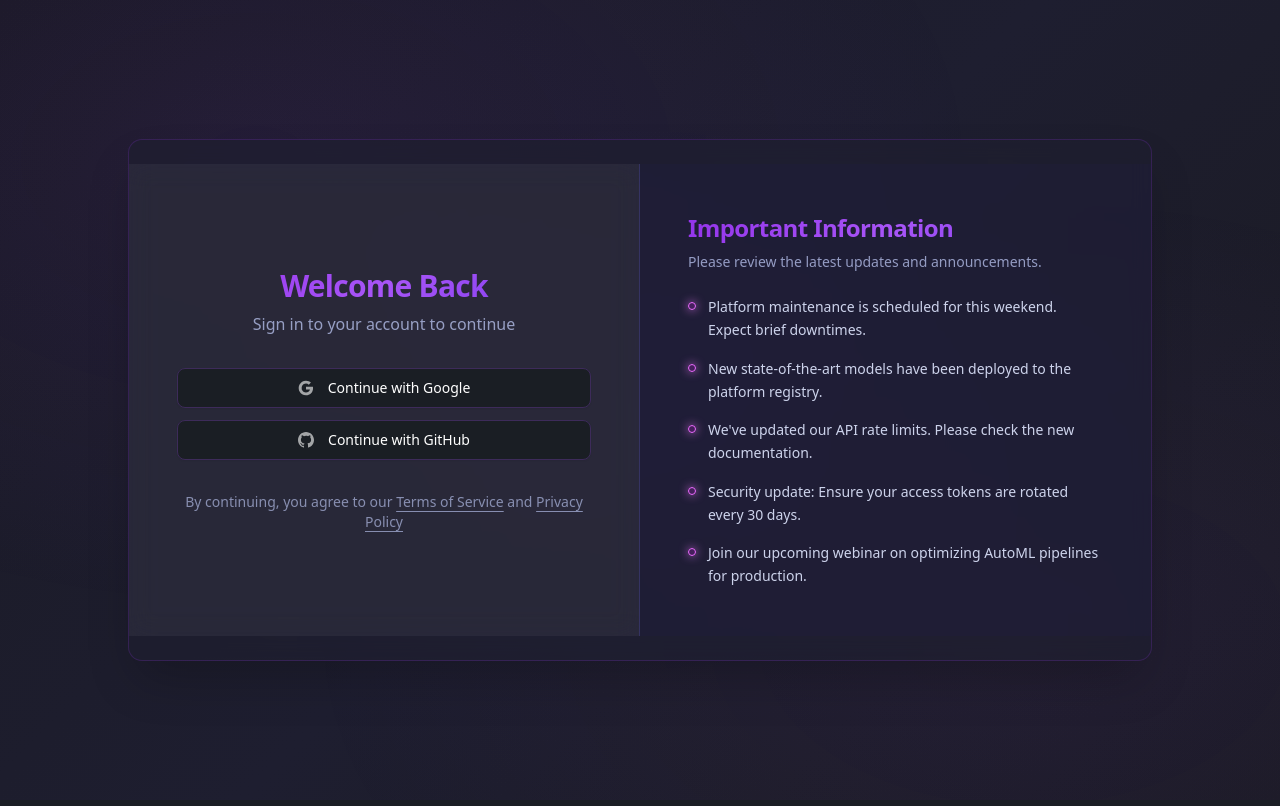
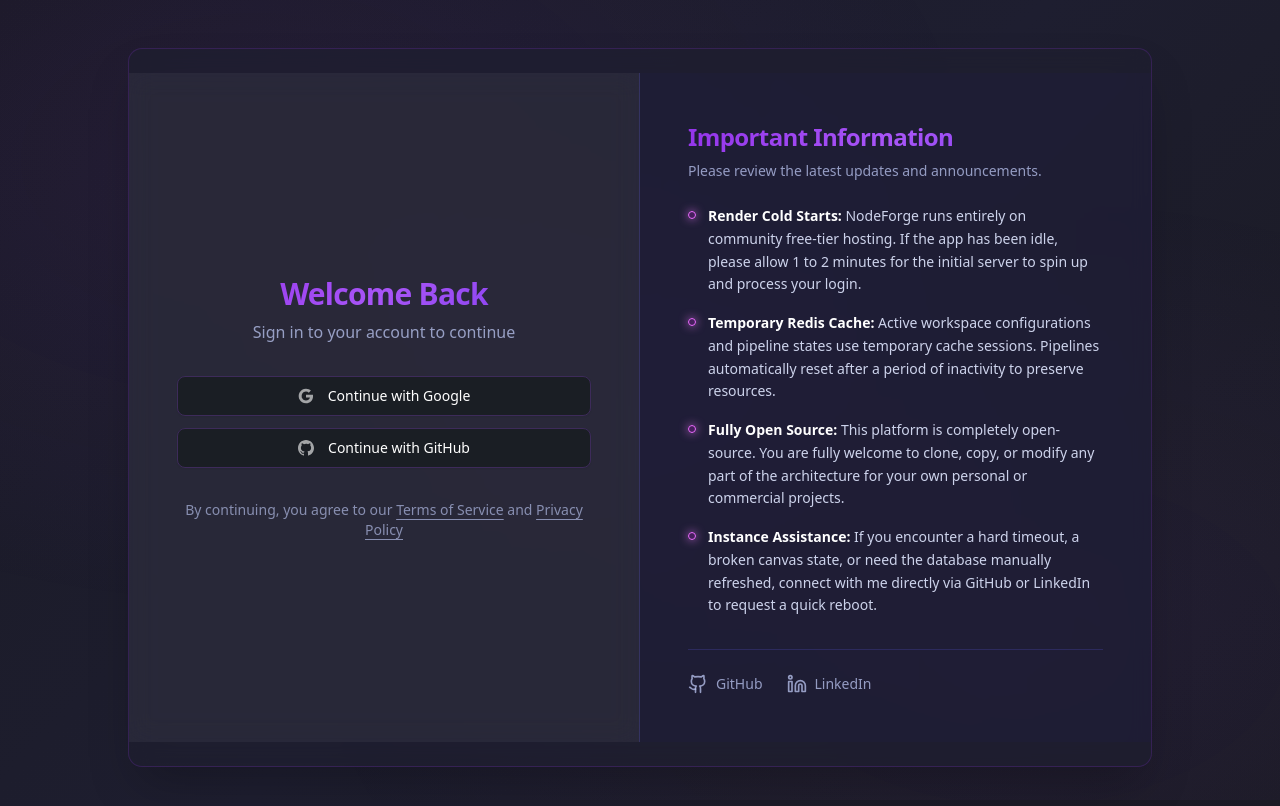
Before and after one commit to Periya-Samy-01/Auto_ML_Platform_01, a Next.js app in the folder apps/web/: page /auth/login in a window 1280 px wide. Shown: the top 806 px of the page. Built offline with nearby package versions, Linux system fonts and the light colour scheme; no server answers.

Commit message:
Enhance login page with new info and social links
Updated the login page to include new information items and added links to GitHub and LinkedIn profiles.

```diff
--- a/apps/web/app/auth/login/page.tsx
+++ b/apps/web/app/auth/login/page.tsx
@@ -11,6 +11,7 @@
 import { useAuthStore } from "@/stores/auth-store";
 import { OAuthButtons } from "@/components/auth";
 import { Card } from "@/components/ui/card";
+import { Github, Linkedin } from "lucide-react";
 
 export default function LoginPage() {
   const router = useRouter();
@@ -71,18 +72,30 @@
 
               <ul className="space-y-4 text-sm text-indigo-100/90 mt-6">
                 {[
-                  "Platform maintenance is scheduled for this weekend. Expect brief downtimes.",
-                  "New state-of-the-art models have been deployed to the platform registry.",
-                  "We've updated our API rate limits. Please check the new documentation.",
-                  "Security update: Ensure your access tokens are rotated every 30 days.",
-                  "Join our upcoming webinar on optimizing AutoML pipelines for production."
+                  { title: "Render Cold Starts", desc: "NodeForge runs entirely on community free-tier hosting. If the app has been idle, please allow 1 to 2 minutes for the initial server to spin up and process your login." },
+                  { title: "Temporary Redis Cache", desc: "Active workspace configurations and pipeline states use temporary cache sessions. Pipelines automatically reset after a period of inactivity to preserve resources." },
+                  { title: "Fully Open Source", desc: "This platform is completely open-source. You are fully welcome to clone, copy, or modify any part of the architecture for your own personal or commercial projects." },
+                  { title: "Instance Assistance", desc: "If you encounter a hard timeout, a broken canvas state, or need the database manually refreshed, connect with me directly via GitHub or LinkedIn to request a quick reboot." }
                 ].map((item, i) => (
                   <li key={i} className="flex items-start gap-3">
                     <div className="mt-1.5 h-2 w-2 shrink-0 rounded-full border border-fuchsia-400 bg-fuchsia-500/20 shadow-[0_0_10px_rgba(232,121,249,0.8)]" />
-                    <span className="leading-relaxed">{item}</span>
+                    <span className="leading-relaxed">
+                      <strong className="text-white font-semibold">{item.title}:</strong> {item.desc}
+                    </span>
                   </li>
                 ))}
               </ul>
+
+              <div className="flex items-center gap-6 mt-8 pt-6 border-t border-indigo-500/20">
+                <Link href="https://github.com/Periya-Samy-01" target="_blank" rel="noopener noreferrer" className="flex items-center gap-2 text-sm text-indigo-200/70 hover:text-fuchsia-400 transition-colors">
+                  <Github className="w-5 h-5" />
+                  <span>GitHub</span>
+                </Link>
+                <Link href="https://www.linkedin.com/in/periya-samy-ganesan-687370266" target="_blank" rel="noopener noreferrer" className="flex items-center gap-2 text-sm text-indigo-200/70 hover:text-fuchsia-400 transition-colors">
+                  <Linkedin className="w-5 h-5" />
+                  <span>LinkedIn</span>
+                </Link>
+              </div>
             </div>
           </div>
         </div>
```
